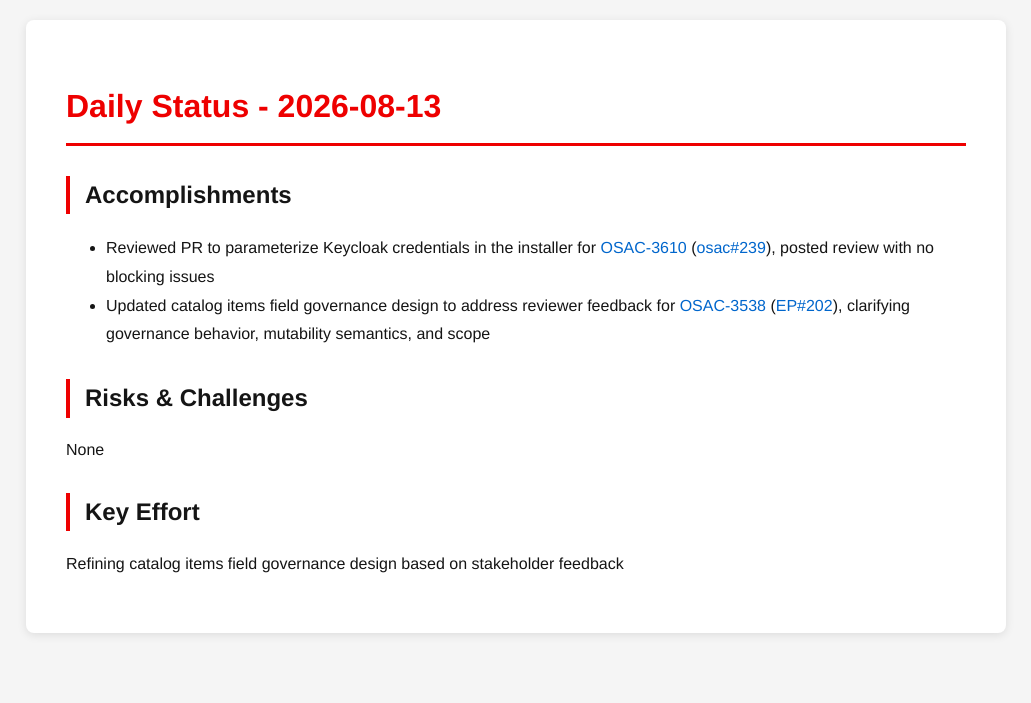
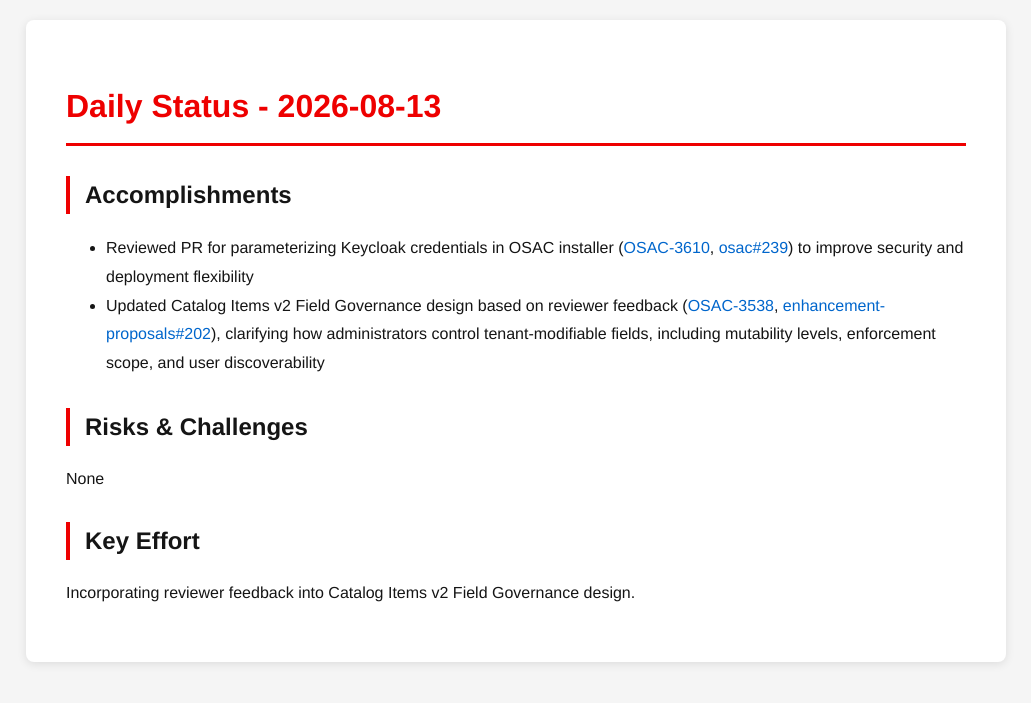
Before and after one commit to tzvatot/daily-status, a Jekyll site: the page built from 2026-08-13.md, in a window 1280 px wide. Shown: the top 703 px of the page, without its empty margins (124-1155 px from the left). Built offline with Jekyll 4.4.1, drawn with Linux system fonts in a browser that asks for light colours.

Commit message:
Daily status update - 2026-08-13

```diff
--- a/2026-08-13.md
+++ b/2026-08-13.md
@@ -7,11 +7,11 @@ date: 2026-08-13
 # Daily Status - 2026-08-13
 
 ## Accomplishments
-- Reviewed PR to parameterize Keycloak credentials in the installer for [OSAC-3610](https://redhat.atlassian.net/browse/OSAC-3610) ([osac#239](https://github.com/osac-project/osac/pull/239)), posted review with no blocking issues
-- Updated catalog items field governance design to address reviewer feedback for [OSAC-3538](https://redhat.atlassian.net/browse/OSAC-3538) ([EP#202](https://github.com/osac-project/enhancement-proposals/pull/202)), clarifying governance behavior, mutability semantics, and scope
+- Reviewed PR for parameterizing Keycloak credentials in OSAC installer ([OSAC-3610](https://redhat.atlassian.net/browse/OSAC-3610), [osac#239](https://github.com/osac-project/osac/pull/239)) to improve security and deployment flexibility
+- Updated Catalog Items v2 Field Governance design based on reviewer feedback ([OSAC-3538](https://redhat.atlassian.net/browse/OSAC-3538), [enhancement-proposals#202](https://github.com/osac-project/enhancement-proposals/pull/202)), clarifying how administrators control tenant-modifiable fields, including mutability levels, enforcement scope, and user discoverability
 
 ## Risks & Challenges
 None
 
 ## Key Effort
-Refining catalog items field governance design based on stakeholder feedback
+Incorporating reviewer feedback into Catalog Items v2 Field Governance design.
```
